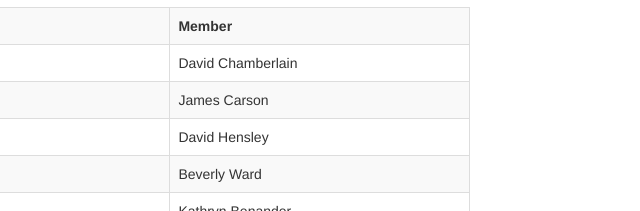
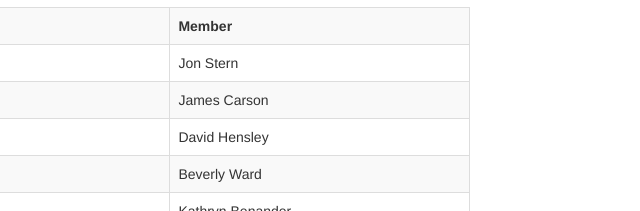
Before and after one commit to buzzbo/pcacademicsenate, a plain HTML site: page members.html in a window 1280 px wide. Shown: the part 452-663 px from the top of the page, 350-990 px from the left. Drawn offline with nearby package versions, Linux system fonts and the light colour scheme.

Commit message:
membership updated

```diff
--- a/members.html
+++ b/members.html
@@ -88,7 +88,7 @@
                   </tr>
                   <tr>
                      <td width="60%">Adjunct Faculty Representative</td>
-                     <td width="40%">David Chamberlain</td>
+                     <td width="40%">Jon Stern</td>
                   </tr>
                   <tr>
                      <td width="60%">Career and Technical Education</td>
```
